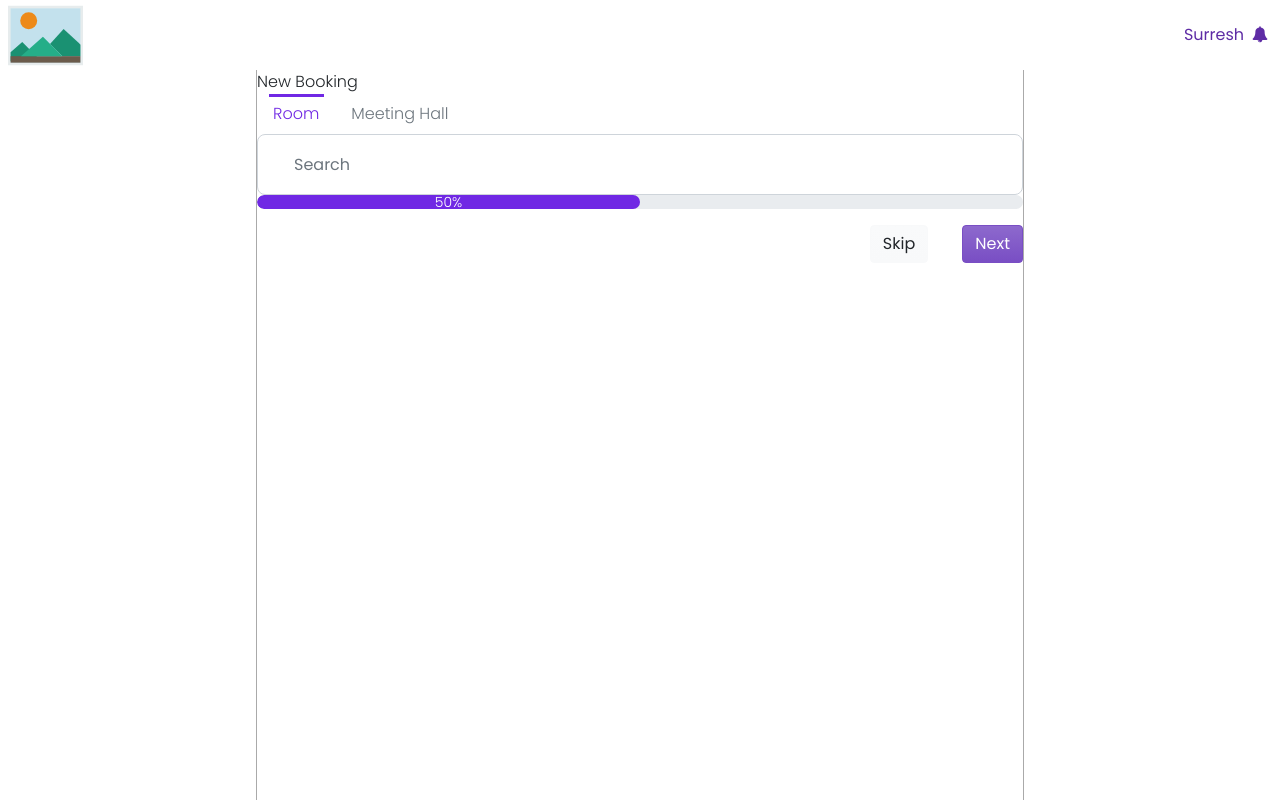
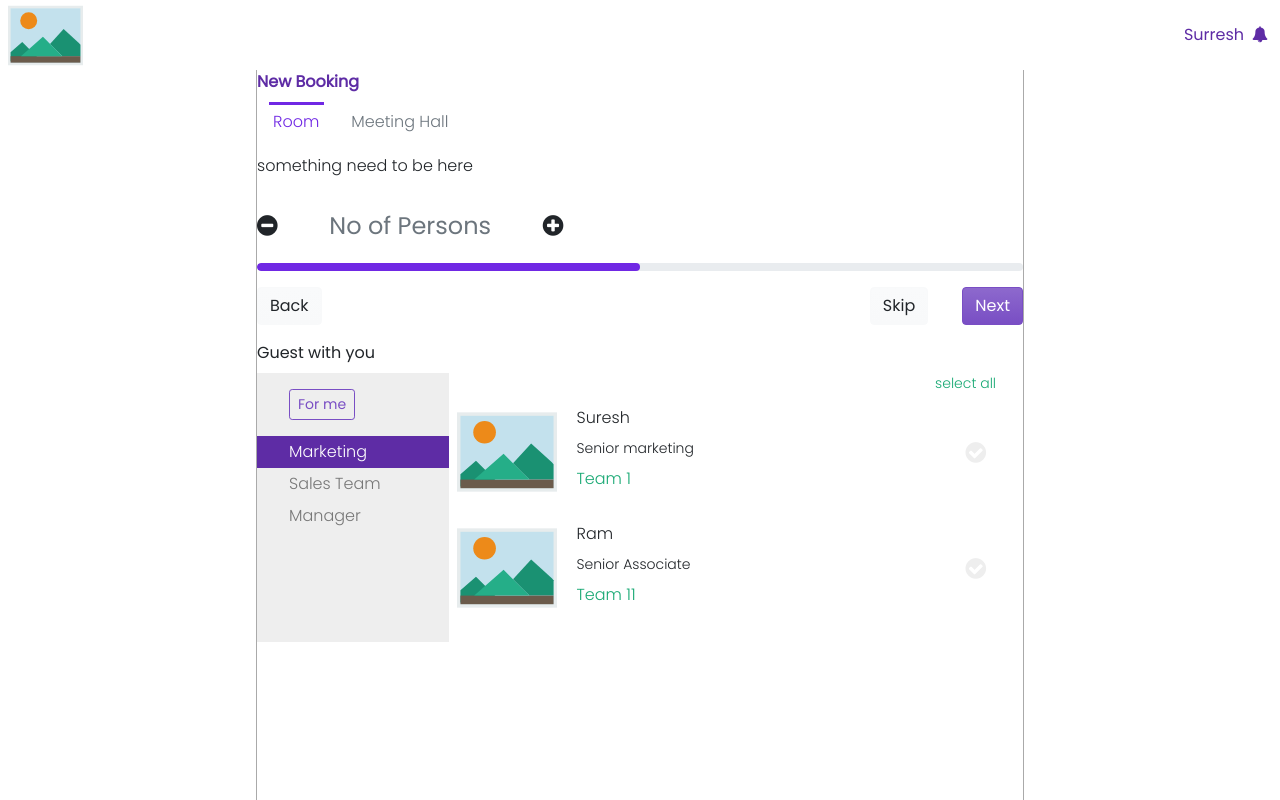
Before and after one commit to Harish-here/harish-here.github.io, a Vue app: page /search in a window 1280 px wide. Built offline with nearby package versions, Linux system fonts and the light colour scheme.

Commit message:
empolyee page done

```diff
--- a/package.json
+++ b/package.json
@@ -11,6 +11,7 @@
     "core-js": "^2.6.5",
     "vue": "^2.6.10",
     "vue-router": "^3.0.3",
+    "vuejs-datepicker": "^1.6.2",
     "vuex": "^3.0.1"
   },
   "devDependencies": {
--- a/public/index.html
+++ b/public/index.html
@@ -15,5 +15,6 @@
     </noscript>
     <div id="app"></div>
     <!-- built files will be auto injected -->
+    <script src="https://stackpath.bootstrapcdn.com/bootstrap/4.3.1/js/bootstrap.min.js" integrity="sha384-JjSmVgyd0p3pXB1rRibZUAYoIIy6OrQ6VrjIEaFf/nJGzIxFDsf4x0xIM+B07jRM" crossorigin="anonymous"></script>
   </body>
 </html>
--- a/src/views/Search.vue
+++ b/src/views/Search.vue
@@ -1,10 +1,10 @@
 <template>
   <div class="flex flex-column">
-    <div>
+    <div class='b purple mb2'>
       New Booking
     </div>
     <!--Tab - sub route -->
-    <div class='nav-folder pa0'>
+    <div class='nav-folder pa0 mb2'>
       <ul class="nav nav-pills">
           <li class="nav-item">
               <a class="nav-link active" data-toggle="tab" href="#menu1">Room</a>
@@ -14,15 +14,31 @@
           </li>
       </ul>
     </div>
+    <!-- info area -->
+    <div class='pt1 pb1 mb2'>
+      something need to be here
+    </div>
     <!-- action area -->
-    <div>
-      <input type="text" placeholder="Search" class="form-control form-control-xl bn">
-      <div class="progress mb-3">
-          <div class="progress-bar" role="progressbar" style="width: 50%" aria-valuenow="50" aria-valuemin="0" aria-valuemax="100">
-              50%
+    <div class='mb2'>
+      <input type="text" v-if='false' placeholder="Type where to go...?" class="form-control form-control-xl bn f3">
+      <div class='flex items-center f3 w-40'>
+        <div><i class="fa fa-minus-circle" aria-hidden="true"></i></div>
+        <div class='flex-auto tc'>
+          <input type="text"  placeholder="No of Persons" class="form-control form-control-xl bn f3 tc">
+        </div>
+        <div><i class="fa fa-plus-circle" aria-hidden="true"></i></div>
+      </div>
+      <!-- progress bar -->
+      <div class="progress progress-sm mb-3">
+          <div class="progress-bar" role="progressbar" style="width: 50%" aria-valuenow="90" aria-valuemin="0" aria-valuemax="100">
+
           </div>
       </div>
-      <div class='flex justify-end items-center'>
+      <!-- action buttons -->
+      <div class='flex justify-between items-center'>
+        <div class="flex items-center">
+          <button class="btn btn-light">Back</button>
+        </div>
         <div class='w-20 flex items-center justify-between'>
           <button class="btn btn-light">Skip</button>
           <button class='btn btn-primary'>Next</button>
@@ -30,9 +46,90 @@
       </div>
 
     </div>
-    <!-- listing area -->
+    <!-- city listing area -->
+    <div class='flex flex-column' v-if='false'>
+      <div class='pt2 pb2'>often Destination</div>
+      <ul class='flex flex-column pa0 h-100 overflow-y'>
+        <li class='flex justify-between items-center pt2 pb2 b fw4 gray bb b--light-gray'>
+          <div>Banglore</div>
+          <div class='flex flex-column tr'>
+            <span>56</span>
+            <span>Hotels</span>
+          </div>
+        </li>
+        <li class='flex justify-between items-center pt2 pb2 b fw4 gray bb b--light-gray'>
+          <div>Banglore</div>
+          <div class='flex flex-column tr'>
+            <span>56</span>
+            <span>Hotels</span>
+          </div>
+        </li>
+        <li class='flex justify-between items-center pt2 pb2 b fw4 gray bb b--light-gray'>
+          <div>Banglore</div>
+          <div class='flex flex-column tr'>
+            <span>56</span>
+            <span>Hotels</span>
+          </div>
+        </li>
+        <li class='flex justify-between items-center pt2 pb2 b fw4 gray bb b--light-gray'>
+          <div>Banglore</div>
+          <div class='flex flex-column tr'>
+            <span>56</span>
+            <span>Hotels</span>
+          </div>
+        </li>
+
+      </ul>
+    </div>
+    <!-- employee listing area -->
     <div>
-
+      <div class='pt2 pb2 b fw5'>Guest with you</div>
+      <div class='flex items-stretch '>
+        <div class='flex flex-column w-25 bg-light-gray'>
+          <div class='mt3 '>
+            <button class="btn btn-outline-primary btn-sm ml4">For me</button>
+          </div>
+          <ul class='gray flex flex-column mt3'>
+            <li class='white bg-purple tl pa1 pl4'>Marketing</li>
+            <li class='tl pa1 pl4'>Sales Team</li>
+            <li class='tl pa1 pl4'>Manager</li>
+          </ul>
+        </div>
+        <div class='flex flex-column flex-auto'>
+          <div class=' green f6 flex justify-end'>
+              <span class='tc w-20'>select all</span>
+          </div>
+          <!-- employee card -->
+          <ul class='flex flex-column'>
+            <li class='flex'>
+              <div class='pa2'>
+                <img width='100' height='100' src="../assets/picture.svg" alt="">
+              </div>
+              <div class='flex-auto flex flex-column pa2'>
+                <div class='pa1'>Suresh</div>
+                <div class='pa1 f6'>Senior marketing</div>
+                <div class='pa1 green'>Team 1</div>
+              </div>
+              <div class='flex flex-column justify-center f3 w-10'>
+                <i class="fa fa-check-circle light-gray" aria-hidden="true"></i>
+              </div>
+            </li>
+            <li class='flex'>
+              <div class='pa2'>
+                <img width='100' height='100' src="../assets/picture.svg" alt="">
+              </div>
+              <div class='flex-auto flex flex-column pa2'>
+                <div class='pa1'>Ram</div>
+                <div class='pa1 f6'>Senior Associate</div>
+                <div class='pa1 green'>Team 11</div>
+              </div>
+              <div class='flex flex-column justify-center f3  w-10'>
+                <i class="fa fa-check-circle light-gray" aria-hidden="true"></i>
+              </div>
+            </li>
+          </ul>
+        </div>
+      </div>
     </div>
   </div>
 </template>
@@ -58,5 +155,20 @@
 }
 /* --- end -- */
 
+/* utility | some of them are written to override the default boostrap style*/
+.bn{
+  border:none !important;
+}
+.f3{
+  font-size: 1.5rem;
+}
+input:focus,input:active{
+  outline: none !important;
+  border: none;
+}
+ul{
+  padding:0px;
+  list-style: none;
+}
 
 </style>
```
Also changed, not shown: 1 other file (tests, documents, lock files or other folders).
